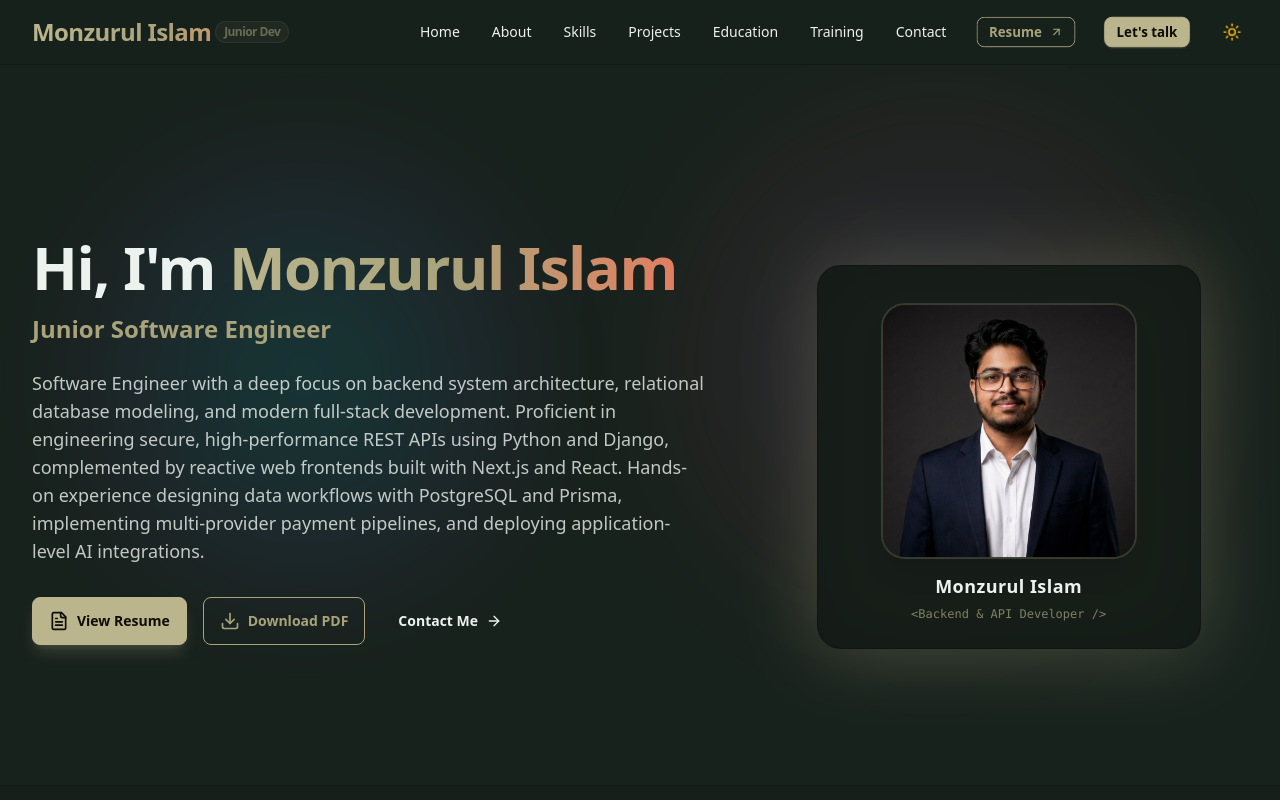
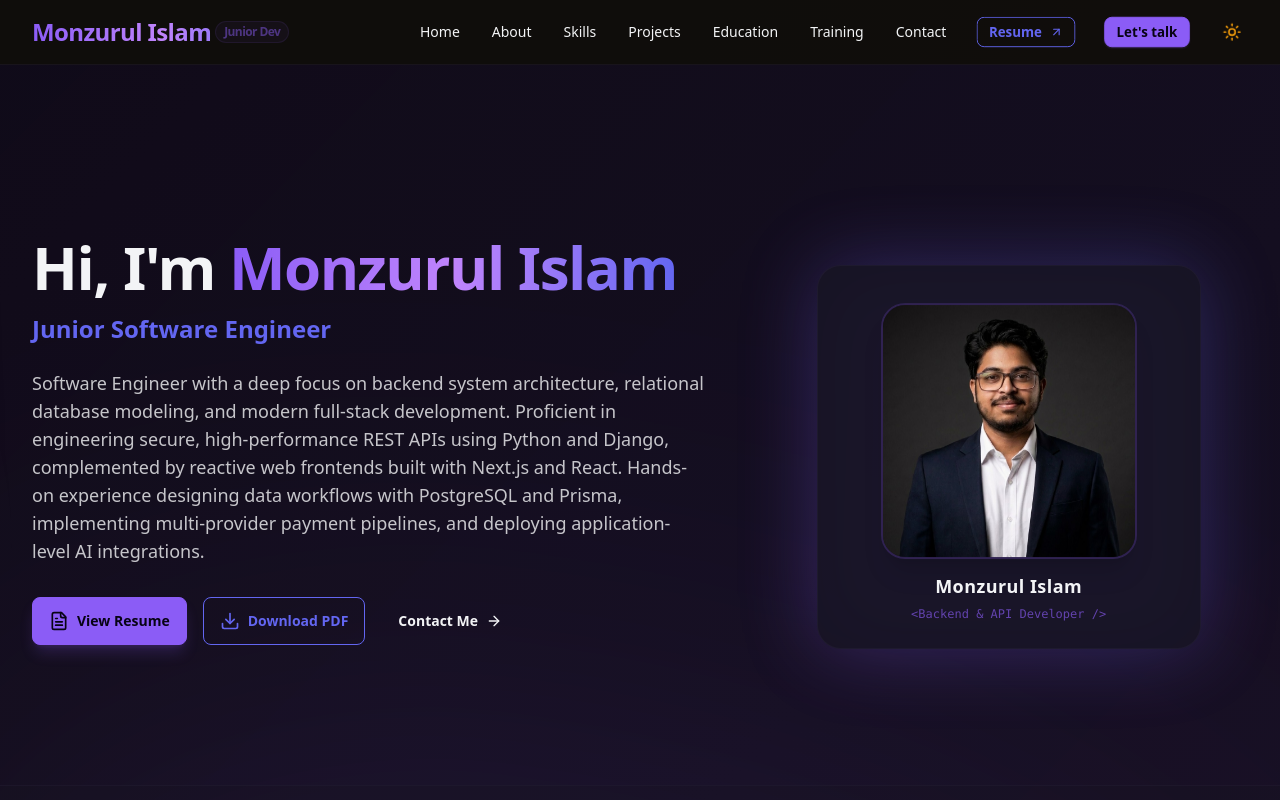
Before and after one commit to m-d-Irfan/my-portfolio, a Next.js app: page / in a window 1280 px wide. Shown: the top 800 px of the page. Built offline with nearby package versions, Linux system fonts and the light colour scheme.

Commit message:
Changed the dark mode to obsidian glass theme

```diff
--- a/src/app/globals.css
+++ b/src/app/globals.css
@@ -6,46 +6,121 @@
   html {
     scroll-behavior: smooth;
   }
+
+  /* Obsidian Glass - Aura Base Backdrop */
   body {
+    background-color: #100e0b;
     overflow-x: hidden;
     min-height: 100vh;
     transition: background-color 0.3s ease, color 0.3s ease;
   }
+
+  [data-theme="light"] body {
+    background-color: #fafaf9;
+  }
 }
 
-/* Custom premium glow effects and animations */
-.glow-circle-1 {
-  position: absolute;
-  top: 10%;
-  left: 5%;
-  width: 30rem;
-  height: 30rem;
-  border-radius: 9999px;
-  background: radial-gradient(circle, rgba(6, 182, 212, 0.15) 0%, rgba(139, 92, 246, 0.05) 60%, transparent 100%);
-  filter: blur(40px);
-  pointer-events: none;
-  z-index: 0;
+/* =========================================================
+   Aura Gradient: "Obsidian Glass"
+   Layered CSS blend mode architecture over #100e0b backdrop
+   ========================================================= */
+
+.aura-bg {
+  position: relative;
+  overflow: hidden;
+  min-height: 100vh;
+  /* NO background-color - layers blend against body */
 }
 
-.glow-circle-2 {
+/* Layer 1 - normal linear gradient */
+.aura-layer-1 {
   position: absolute;
-  bottom: 20%;
-  right: 5%;
-  width: 35rem;
-  height: 35rem;
-  border-radius: 9999px;
-  background: radial-gradient(circle, rgba(139, 92, 246, 0.12) 0%, rgba(244, 63, 94, 0.05) 60%, transparent 100%);
-  filter: blur(50px);
+  inset: 0;
+  background: linear-gradient(135deg, rgba(15, 10, 25, 0.95) 0%, rgba(30, 20, 50, 0.8) 50%, rgba(50, 30, 80, 0.6) 100%);
+  mix-blend-mode: normal;
+  transform: translateZ(0);
+  will-change: transform;
   pointer-events: none;
-  z-index: 0;
 }
 
+/* Layer 2 - screen (multiply in light theme) radial violet glow */
+.aura-layer-2 {
+  position: absolute;
+  inset: 0;
+  background: radial-gradient(circle at 25% 35%, rgba(139, 92, 246, 0.4) 0%, transparent 40%);
+  mix-blend-mode: screen;
+  filter: blur(125px);
+  transform: translateZ(0);
+  will-change: transform;
+  pointer-events: none;
+}
+
+@media (min-width: 768px) {
+  .aura-layer-2 {
+    filter: blur(180px);
+  }
+}
+
+[data-theme="light"] .aura-layer-2 {
+  mix-blend-mode: multiply;
+  background: radial-gradient(circle at 25% 35%, rgba(139, 92, 246, 0.25) 0%, transparent 40%);
+}
+
+/* Layer 3 - screen (multiply in light theme) radial indigo glow */
+.aura-layer-3 {
+  position: absolute;
+  inset: 0;
+  background: radial-gradient(circle at 75% 65%, rgba(99, 102, 241, 0.3) 0%, transparent 35%);
+  mix-blend-mode: screen;
+  filter: blur(150px);
+  transform: translateZ(0);
+  will-change: transform;
+  pointer-events: none;
+}
+
+@media (min-width: 768px) {
+  .aura-layer-3 {
+    filter: blur(216px);
+  }
+}
+
+[data-theme="light"] .aura-layer-3 {
+  mix-blend-mode: multiply;
+  background: radial-gradient(circle at 75% 65%, rgba(99, 102, 241, 0.2) 0%, transparent 35%);
+}
+
+/* Layer 4 - overlay (multiply in light theme) subtle linear shimmer */
+.aura-layer-4 {
+  position: absolute;
+  inset: 0;
+  background: linear-gradient(45deg, rgba(255, 255, 255, 0.05) 0%, rgba(255, 255, 255, 0) 50%, rgba(255, 255, 255, 0.03) 100%);
+  mix-blend-mode: overlay;
+  filter: blur(25px);
+  transform: translateZ(0);
+  will-change: transform;
+  pointer-events: none;
+}
+
+@media (min-width: 768px) {
+  .aura-layer-4 {
+    filter: blur(36px);
+  }
+}
+
+[data-theme="light"] .aura-layer-4 {
+  mix-blend-mode: multiply;
+}
+
+/* =========================================================
+   Obsidian Glass UI Utilities
+   ========================================================= */
+
 .text-gradient {
-  @apply bg-clip-text text-transparent bg-gradient-to-r from-primary via-secondary to-accent;
+  @apply bg-clip-text text-transparent bg-gradient-to-r from-primary via-accent to-secondary;
 }
 
 .glass-card {
-  @apply bg-base-200/90 border border-base-300/40 transition-all duration-300 hover:border-primary/40 hover:shadow-xl hover:shadow-primary/5;
+  @apply bg-base-200/50 backdrop-blur-md border border-base-300/40 transition-all duration-300 hover:border-primary/40 hover:shadow-xl hover:shadow-primary/5;
 }
 
 .glow-card-hover {
--- a/src/app/page.tsx
+++ b/src/app/page.tsx
@@ -8,15 +8,16 @@ import Education from "@/components/Education";
 import Training from "@/components/Training";
 import Contact from "@/components/Contact";
 import Footer from "@/components/Footer";
+import AuraBackground from "@/components/AuraBackground";
 
 export default function Home() {
   return (
-    <>
+    <AuraBackground>
       {/* Sticky top Navigation Bar */}
       <Navbar />
 
       {/* Scrollable Layout sections */}
-      <main className="min-h-screen">
+      <main className="flex-grow">
         <Hero />
         <About />
         <Skills />
@@ -28,6 +29,6 @@ export default function Home() {
 
       {/* Simple and elegant footer */}
       <Footer />
-    </>
+    </AuraBackground>
   );
 }
--- a/src/app/projects/[id]/page.tsx
+++ b/src/app/projects/[id]/page.tsx
@@ -4,6 +4,7 @@ import { notFound } from "next/navigation";
 import { portfolioData } from "@/data/portfolio";
 import Navbar from "@/components/Navbar";
 import Footer from "@/components/Footer";
+import AuraBackground from "@/components/AuraBackground";
 import { ArrowLeft, Code, ExternalLink, Github, Sparkles, Flame, Milestone } from "lucide-react";
 
 interface ProjectPageProps {
@@ -21,9 +22,9 @@ export default async function ProjectDetailPage({ params }: ProjectPageProps) {
   }
 
   return (
-    <>
+    <AuraBackground>
       <Navbar />
-      <main className="min-h-screen py-12 px-4 sm:px-6 lg:px-8 max-w-5xl mx-auto">
+      <main className="min-h-screen py-12 px-4 sm:px-6 lg:px-8 max-w-5xl mx-auto flex-grow">
         {/* Back navigation */}
         <div className="mb-8">
           <Link
@@ -152,7 +153,7 @@ export default async function ProjectDetailPage({ params }: ProjectPageProps) {
         </div>
       </main>
       <Footer />
-    </>
+    </AuraBackground>
   );
 }
 
--- /dev/null
+++ b/src/components/AuraBackground.tsx
@@ -0,0 +1,29 @@
+import React from "react";
+
+interface AuraBackgroundProps {
+  children: React.ReactNode;
+  className?: string;
+}
+
+export default function AuraBackground({ children, className = "" }: AuraBackgroundProps) {
+  return (
+    <div className={`aura-bg ${className}`}>
+      {/* Layer 1 - normal linear gradient */}
+      <div className="aura-layer-1" aria-hidden="true" />
+
+      {/* Layer 2 - screen/multiply radial violet glow */}
+      <div className="aura-layer-2" aria-hidden="true" />
+
+      {/* Layer 3 - screen/multiply radial indigo glow */}
+      <div className="aura-layer-3" aria-hidden="true" />
+
+      {/* Layer 4 - overlay/multiply linear shimmer */}
+      <div className="aura-layer-4" aria-hidden="true" />
+
+      {/* Content wrapper sitting ABOVE all gradient layers */}
+      <div className="relative z-[1] flex flex-col min-h-screen">
+        {children}
+      </div>
+    </div>
+  );
+}
--- a/src/components/Contact.tsx
+++ b/src/components/Contact.tsx
@@ -9,7 +9,7 @@ export default function Contact() {
   };
 
   return (
-    <section id="contact" className="section py-24 bg-base-100 relative">
+    <section id="contact" className="section py-24 bg-transparent relative">
       <div className="max-w-4xl mx-auto px-4 sm:px-6 lg:px-8 relative z-10 text-center">
 
         {/* Section Header */}
--- a/src/components/Hero.tsx
+++ b/src/components/Hero.tsx
@@ -39,10 +39,6 @@ export default function Hero() {
 
   return (
     <section id="home" className="relative min-h-[90vh] flex items-center justify-center pt-16 overflow-hidden">
-      {/* Background glow animations */}
-      <div className="glow-circle-1"></div>
-      <div className="glow-circle-2"></div>
-
       <div className="max-w-7xl mx-auto px-4 sm:px-6 lg:px-8 w-full z-10 grid grid-cols-1 lg:grid-cols-12 gap-12 items-center py-12">
 
         {/* Left: Text Contents */}
--- a/src/components/Skills.tsx
+++ b/src/components/Skills.tsx
@@ -189,7 +189,7 @@ export default function Skills() {
   };
 
   return (
-    <section id="skills" className="section py-24 bg-base-100 relative">
+    <section id="skills" className="section py-24 bg-transparent relative">
       <div className="max-w-7xl mx-auto px-4 sm:px-6 lg:px-8 relative z-10">
 
         {/* Section Header */}
--- a/src/components/Training.tsx
+++ b/src/components/Training.tsx
@@ -4,7 +4,7 @@ import { Award, Calendar, BookOpen, ExternalLink } from "lucide-react";
 
 export default function Training() {
   return (
-    <section id="training" className="section py-20 bg-base-100 relative">
+    <section id="training" className="section py-20 bg-transparent relative">
       <div className="max-w-7xl mx-auto px-4 sm:px-6 lg:px-8 relative z-10">
 
         {/* Section Header */}
--- a/tailwind.config.ts
+++ b/tailwind.config.ts
@@ -26,35 +26,35 @@ const config: Config = {
       {
         night: {
           "color-scheme": "dark",
-          primary: "#BAB58C", // Pistachio accent
-          secondary: "#A8A37A",
-          accent: "#E27D60",
-          neutral: "#121A16",
-          "neutral-content": "#ECF2EE",
-          "base-100": "#18221D", // Deep Pine Green background
-          "base-200": "#121A16", // Darker Pine Green for cards
-          "base-300": "#0c120f", // Borders
-          "base-content": "#ECF2EE", // Warm soft white text
-          info: "#0ca5e9",
+          primary: "#8b5cf6", // Violet glow matching Aura Layer 2
+          secondary: "#6366f1", // Indigo glow matching Aura Layer 3
+          accent: "#c084fc", // Lilac / Purple accent
+          neutral: "#181424", // Deep Obsidian neutral
+          "neutral-content": "#f3f4f6",
+          "base-100": "#100e0b", // Obsidian base backdrop
+          "base-200": "#181424", // Obsidian Glass card tint
+          "base-300": "#262035", // Subtle glass borders
+          "base-content": "#f3f4f6", // Crisp white text
+          info: "#38bdf8",
           success: "#22c55e",
-          warning: "#eab308",
-          error: "#ef4444",
+          warning: "#f59e0b",
+          error: "#f43f5e",
         },
         light: {
           "color-scheme": "light",
-          primary: "#18221D", // Deep Pine Green highlight
-          secondary: "#26362D", // Muted Pine charcoal
-          accent: "#8A2E2B", // Rust Red accent
-          neutral: "#B8CDBC", // Rich Greenish Pistachio background
-          "neutral-content": "#14221A",
-          "base-100": "#B8CDBC", // Rich Greenish Pistachio background
-          "base-200": "#A6BCA8", // Deeper cards
-          "base-300": "#94AA96", // Borders
-          "base-content": "#14221A", // Deep Pine Charcoal text
-          info: "#06b6d4",
-          success: "#22c55e",
-          warning: "#f59e0b",
-          error: "#f43f5e",
+          primary: "#7c3aed",
+          secondary: "#4f46e5",
+          accent: "#9333ea",
+          neutral: "#f5f5f4",
+          "neutral-content": "#1c1917",
+          "base-100": "#fafaf9",
+          "base-200": "#f5f5f4",
+          "base-300": "#e7e5e4",
+          "base-content": "#1c1917",
+          info: "#0284c7",
+          success: "#16a34a",
+          warning: "#d97706",
+          error: "#dc2626",
         }
       }
     ],
```
